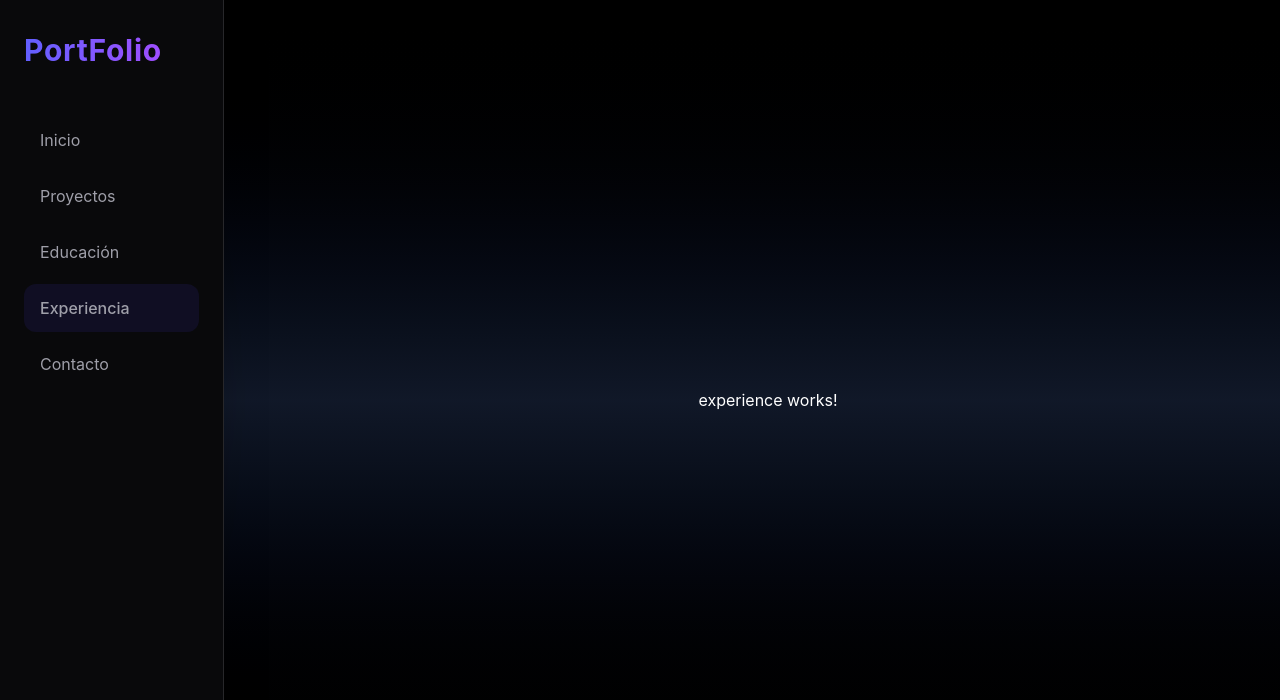
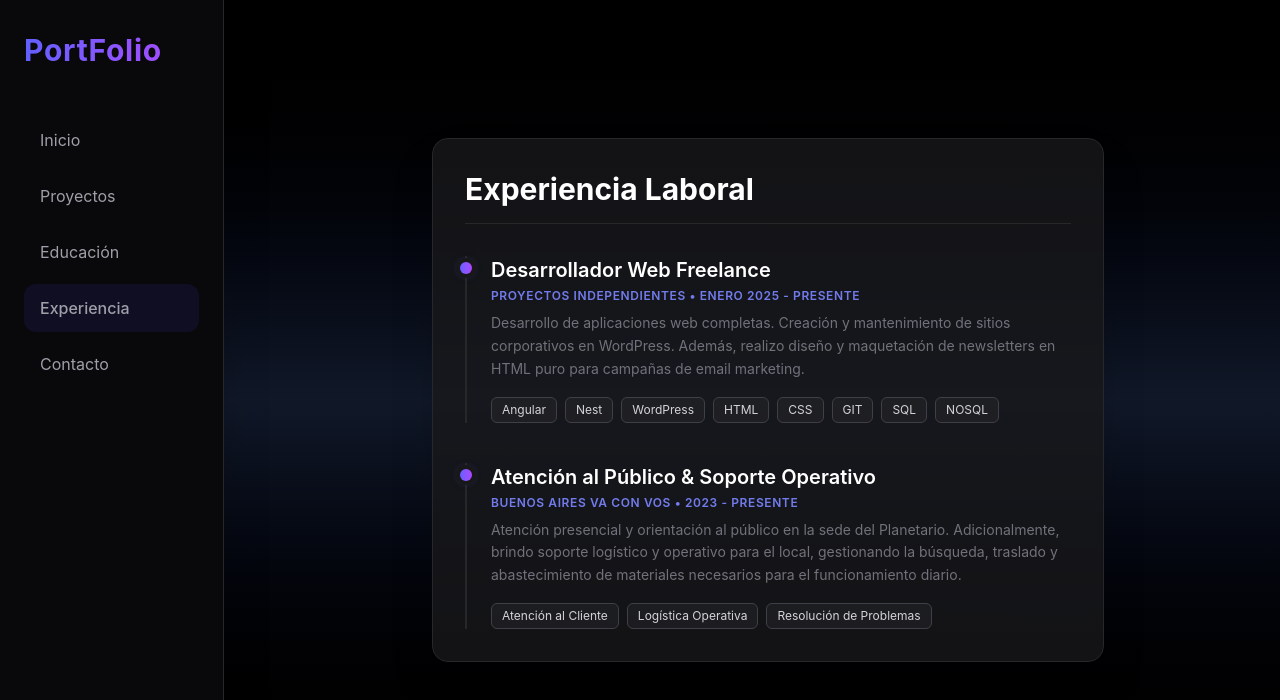
Before and after one commit to MatiasTanoni/Portfolio, an Angular app in the folder portfolio/: page /experience in a window 1280 px wide. Shown: the top 700 px of the page. Built offline with nearby package versions, Linux system fonts and the light colour scheme.

Commit message:
ADD: Page experiencia listo

```diff
--- a/portfolio/src/app/pages/experience/experience.html
+++ b/portfolio/src/app/pages/experience/experience.html
@@ -1 +1,72 @@
-<p>experience works!</p>
+<div class="flex justify-center p-8">
+    <div
+        class="bg-zinc-900/80 border border-zinc-800 rounded-2xl p-8 max-w-2xl w-full shadow-2xl hover:-translate-y-1 transition-transform duration-300 max-h-[85vh] overflow-y-auto [&::-webkit-scrollbar]:w-2 [&::-webkit-scrollbar-track]:rounded-full [&::-webkit-scrollbar-track]:bg-transparent [&::-webkit-scrollbar-thumb]:rounded-full [&::-webkit-scrollbar-thumb]:bg-zinc-700 hover:[&::-webkit-scrollbar-thumb]:bg-zinc-600">
+
+        <h2 class="text-3xl font-bold text-white mb-8 border-b border-zinc-800 pb-4">
+            Experiencia Laboral
+        </h2>
+
+        <div class="space-y-10">
+
+            <div class="relative pl-6 border-l-2 border-zinc-800 group">
+                <div
+                    class="absolute w-3 h-3 bg-gradient-to-r from-indigo-500 to-purple-500 rounded-full -left-[7px] top-1.5 ring-4 ring-zinc-900 shadow-[0_0_8px_rgba(99,102,241,0.5)] group-hover:shadow-[0_0_12px_rgba(99,102,241,0.8)] transition-shadow">
+                </div>
+
+                <h3 class="text-xl font-semibold text-white">Desarrollador Web Freelance</h3>
+                <p class="text-indigo-400/90 text-xs font-semibold tracking-wider uppercase mb-2 mt-1">Proyectos
+                    Independientes • Enero 2025 - Presente</p>
+                <p class="text-zinc-500 text-sm leading-relaxed mb-4">
+                    Desarrollo de aplicaciones web completas. Creación y mantenimiento de sitios corporativos en
+                    WordPress. Además, realizo diseño y
+                    maquetación de newsletters en HTML puro para campañas de email marketing.
+                </p>
+                <div class="flex flex-wrap gap-2">
+                    <span
+                        class="px-2.5 py-1 bg-zinc-800/50 border border-zinc-700 text-zinc-300 text-xs rounded-md">Angular</span>
+                    <span
+                        class="px-2.5 py-1 bg-zinc-800/50 border border-zinc-700 text-zinc-300 text-xs rounded-md">Nest</span>
+                    <span
+                        class="px-2.5 py-1 bg-zinc-800/50 border border-zinc-700 text-zinc-300 text-xs rounded-md">WordPress</span>
+                    <span
+                        class="px-2.5 py-1 bg-zinc-800/50 border border-zinc-700 text-zinc-300 text-xs rounded-md">HTML</span>
+                    <span
+                        class="px-2.5 py-1 bg-zinc-800/50 border border-zinc-700 text-zinc-300 text-xs rounded-md">CSS</span>
+                    <span
+                        class="px-2.5 py-1 bg-zinc-800/50 border border-zinc-700 text-zinc-300 text-xs rounded-md">GIT</span>
+                    <span
+                        class="px-2.5 py-1 bg-zinc-800/50 border border-zinc-700 text-zinc-300 text-xs rounded-md">SQL</span>
+                    <span
+                        class="px-2.5 py-1 bg-zinc-800/50 border border-zinc-700 text-zinc-300 text-xs rounded-md">NOSQL</span>
+                </div>
+            </div>
+
+            <div class="relative pl-6 border-l-2 border-zinc-800 group">
+                <div
+                    class="absolute w-3 h-3 bg-gradient-to-r from-indigo-500 to-purple-500 rounded-full -left-[7px] top-1.5 ring-4 ring-zinc-900 shadow-[0_0_8px_rgba(99,102,241,0.5)] group-hover:shadow-[0_0_12px_rgba(99,102,241,0.8)] transition-shadow">
+                </div>
+
+                <h3 class="text-xl font-semibold text-white">Atención al Público & Soporte Operativo</h3>
+                <p class="text-indigo-400/90 text-xs font-semibold tracking-wider uppercase mb-2 mt-1">Buenos Aires va
+                    con vos • 2023 - Presente</p>
+                <p class="text-zinc-500 text-sm leading-relaxed mb-4">
+                    Atención presencial y orientación al público en la sede del Planetario. Adicionalmente, brindo
+                    soporte logístico y operativo para el local, gestionando la búsqueda, traslado y abastecimiento de
+                    materiales necesarios para el funcionamiento diario.
+                </p>
+                <div class="flex flex-wrap gap-2">
+                    <span
+                        class="px-2.5 py-1 bg-zinc-800/50 border border-zinc-700 text-zinc-300 text-xs rounded-md">Atención
+                        al Cliente</span>
+                    <span
+                        class="px-2.5 py-1 bg-zinc-800/50 border border-zinc-700 text-zinc-300 text-xs rounded-md">Logística
+                        Operativa</span>
+                    <span
+                        class="px-2.5 py-1 bg-zinc-800/50 border border-zinc-700 text-zinc-300 text-xs rounded-md">Resolución
+                        de Problemas</span>
+                </div>
+            </div>
+
+        </div>
+    </div>
+</div>
```
